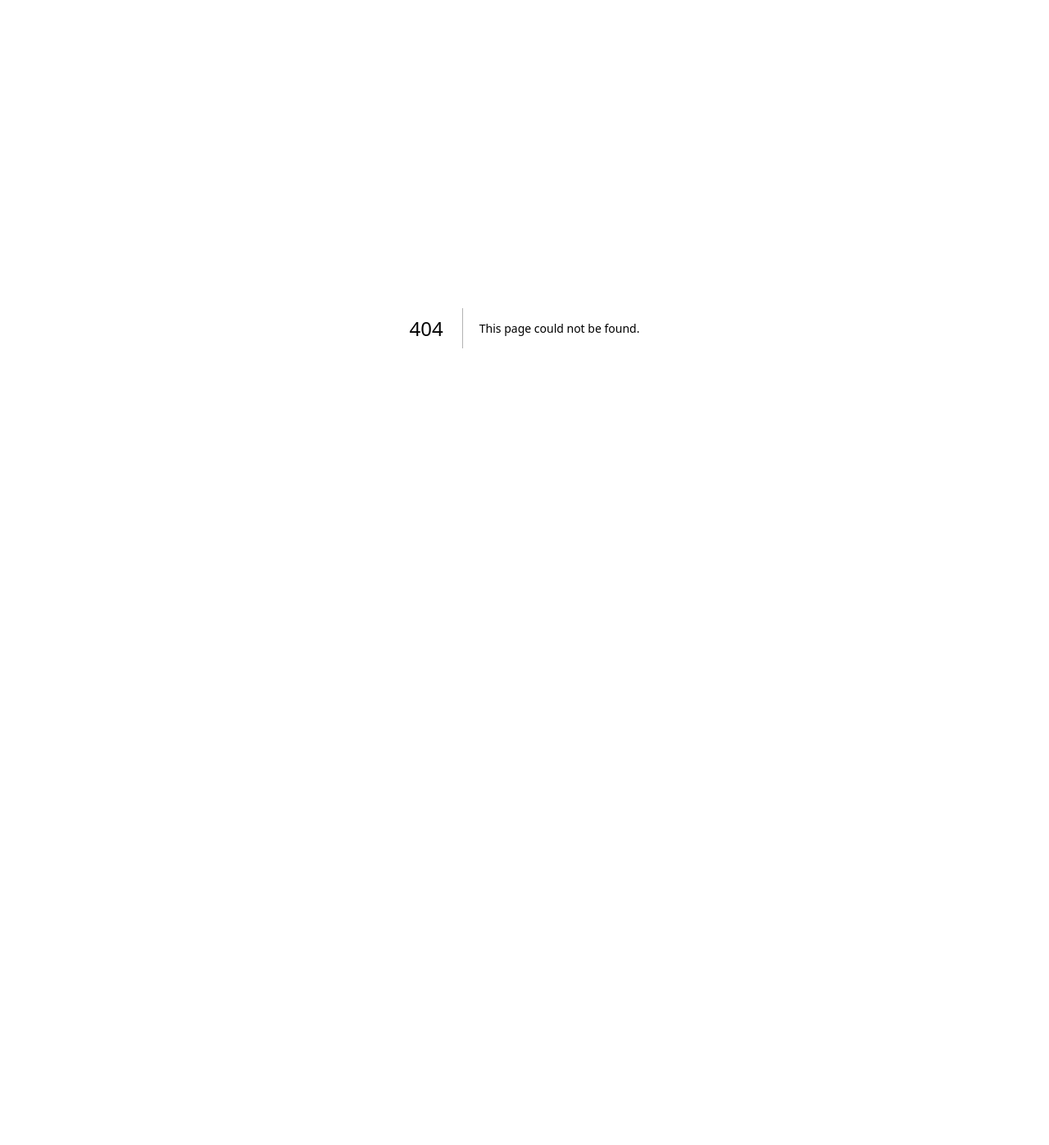
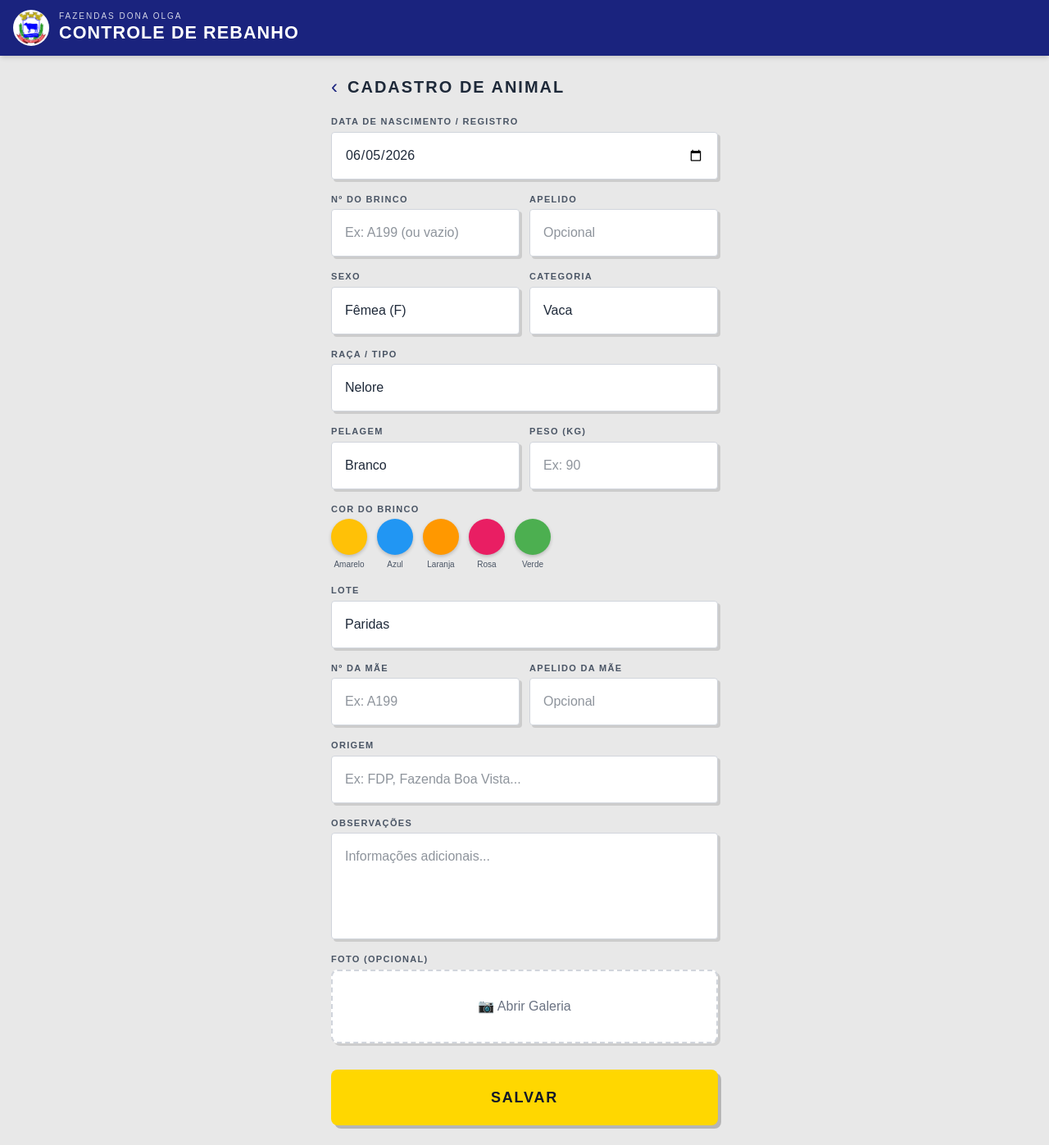
Before and after one commit to pedrosaulo4-pessoal/fazendas-dona-olga, a Next.js app: page /cadastro in a window 1280 px wide. Before the commit this address had no page. Shown: the whole page at 82% size. Before the commit the page ends 800 px from the top, so only its background shows below. Built offline with nearby package versions, Linux system fonts and the light colour scheme.

Commit message:
fix: allow overwrite on daily backup + add Cadastro de Animal to menu

```diff
--- a/src/app/api/backup/cron/route.ts
+++ b/src/app/api/backup/cron/route.ts
@@ -85,7 +85,7 @@ export async function GET(req: NextRequest) {
     const blob = await put(
       `APP-AFAZENDA/registros/${nomeArquivo}`,
       buffer,
-      { access: 'public', contentType: 'application/vnd.openxmlformats-officedocument.spreadsheetml.sheet' }
+      { access: 'public', allowOverwrite: true, contentType: 'application/vnd.openxmlformats-officedocument.spreadsheetml.sheet' }
     );
 
     return NextResponse.json({
--- /dev/null
+++ b/src/app/cadastro/page.tsx
@@ -0,0 +1,272 @@
+'use client';
+import { useState, useRef } from 'react';
+import { useRouter } from 'next/navigation';
+import FormPage from '@/components/FormPage';
+import CorBrinco from '@/components/CorBrinco';
+import { Campo, Input, Select, Textarea, BotaoSalvar, MensagemSucesso } from '@/components/CampoForm';
+
+const TIPOS = ['Nelore', 'Leiteiro', 'Angus', 'Girolando', 'Gir', 'Mestiço', 'Comum'];
+const ESPECIES = ['Vaca', 'Touro', 'Bezerro', 'Bezerra', 'Novilha', 'Novilho', 'Garrote', 'Garrotin'];
+const LOTES = ['Paridas', 'Bezerros Engorda', 'Novilhada', 'Leiteiro', 'Descarte', '24h', 'Perdido'];
+const PELAGENS = [
+  'Branco', 'Preto', 'Vermelho', 'Marrom Escuro', 'Marrom Claro', 'Amarelo', 'Rosilho',
+  'Moura (Cinza)', 'Marrom Chitado', 'Vermelho Chitado', 'Amarelo Chitado', 'Preto Chitado',
+  'Malhado (Cinza)', 'Malhado (Preto)', 'Malhado (Vermelho)', 'Malhado (Marrom)',
+];
+
+export default function CadastroManualPage() {
+  const router = useRouter();
+
+  const hoje = new Date().toISOString().split('T')[0];
+
+  const [form, setForm] = useState({
+    dataNascimento: hoje,
+    sexo: 'F',
+    tipo: 'Nelore',
+    espec: 'Vaca',
+    pelagem: 'Branco',
+    numero: '',
+    apelido: '',
+    pesoEstimado: '',
+    corBrinco: '',
+    lote: 'Paridas',
+    numeroMae: '',
+    apelidoMae: '',
+    origem: '',
+    observacoes: '',
+  });
+
+  const [foto, setFoto] = useState<File | null>(null);
+  const [preview, setPreview] = useState<string | null>(null);
+  const [loading, setLoading] = useState(false);
+  const [sucesso, setSucesso] = useState(false);
+  const [erro, setErro] = useState('');
+  const inputFotoRef = useRef<HTMLInputElement>(null);
+
+  function set(k: string, v: string) { setForm(f => ({ ...f, [k]: v })); }
+
+  // Quando muda o sexo, ajusta espec automaticamente (bezerro↔bezerra)
+  function handleSexo(v: string) {
+    set('sexo', v);
+    if (form.espec === 'Bezerro' && v === 'F') set('espec', 'Bezerra');
+    if (form.espec === 'Bezerra' && v === 'M') set('espec', 'Bezerro');
+  }
+
+  function handleFoto(e: React.ChangeEvent<HTMLInputElement>) {
+    const file = e.target.files?.[0];
+    if (!file) return;
+    setFoto(file);
+    const reader = new FileReader();
+    reader.onload = ev => setPreview(ev.target?.result as string);
+    reader.readAsDataURL(file);
+  }
+
+  async function handleSubmit(e: React.FormEvent) {
+    e.preventDefault();
+    setErro(''); setLoading(true);
+    try {
+      const origemObs = form.origem ? `Origem: ${form.origem}.` : '';
+      const obsBase = [origemObs, form.observacoes].filter(Boolean).join(' ');
+
+      const res = await fetch('/api/animais', {
+        method: 'POST',
+        headers: { 'Content-Type': 'application/json' },
+        body: JSON.stringify({
+          dataRegistro: new Date(form.dataNascimento).toISOString(),
+          status: 'Ativo',
+          sexo: form.sexo,
+          tipo: form.tipo,
+          espec: form.espec,
+          pelagem: form.pelagem,
+          numero: form.numero || null,
+          apelido: form.apelido || null,
+          observacoes: obsBase || null,
+          peso: form.pesoEstimado ? parseFloat(form.pesoEstimado) / 30 : null,
+          corBrinco: form.corBrinco || null,
+          lote: form.lote || null,
+          numeroMae: form.numeroMae || null,
+          apelidoMae: form.apelidoMae || null,
+          acao: 'cadastro-manual',
+        }),
+      });
+
+      if (!res.ok) {
+        const data = await res.json().catch(() => ({}));
+        throw new Error(data.error || `HTTP ${res.status}`);
+      }
+
+      const animalCriado = await res.json();
+
+      if (foto && animalCriado?.id) {
+        const nBrinco = form.numero || 'sem-brinco';
+        const fd = new FormData();
+        fd.append('foto', foto);
+        fd.append('animalId', String(animalCriado.id));
+        fd.append('numero', nBrinco);
+        fd.append('dataFoto', hoje);
+        await fetch('/api/foto', { method: 'POST', body: fd });
+      }
+
+      setSucesso(true);
+    } catch (err: unknown) {
+      const msg = err instanceof Error ? err.message : 'Erro desconhecido';
+      setErro(`Erro: ${msg}`);
+    } finally { setLoading(false); }
+  }
+
+  return (
+    <FormPage titulo="Cadastro de Animal">
+      <form onSubmit={handleSubmit} className="flex flex-col gap-4">
+
+        {/* Data de nascimento / registro */}
+        <Campo label="Data de Nascimento / Registro">
+          <Input
+            type="date"
+            value={form.dataNascimento}
+            onChange={e => set('dataNascimento', e.target.value)}
+            required
+          />
+        </Campo>
+
+        {/* Número e Apelido */}
+        <div className="grid grid-cols-2 gap-3">
+          <Campo label="Nº do Brinco">
+            <Input
+              value={form.numero}
+              onChange={e => set('numero', e.target.value)}
+              placeholder="Ex: A199 (ou vazio)"
+            />
+          </Campo>
+          <Campo label="Apelido">
+            <Input
+              value={form.apelido}
+              onChange={e => set('apelido', e.target.value)}
+              placeholder="Opcional"
+            />
+          </Campo>
+        </div>
+
+        {/* Sexo e Espécie */}
+        <div className="grid grid-cols-2 gap-3">
+          <Campo label="Sexo">
+            <Select value={form.sexo} onChange={e => handleSexo(e.target.value)} required>
+              <option value="F">Fêmea (F)</option>
+              <option value="M">Macho (M)</option>
+            </Select>
+          </Campo>
+          <Campo label="Categoria">
+            <Select value={form.espec} onChange={e => set('espec', e.target.value)} required>
+              {ESPECIES.map(s => <option key={s} value={s}>{s}</option>)}
+            </Select>
+          </Campo>
+        </div>
+
+        {/* Raça/Tipo */}
+        <Campo label="Raça / Tipo">
+          <Select value={form.tipo} onChange={e => set('tipo', e.target.value)} required>
+            {TIPOS.map(t => <option key={t} value={t}>{t}</option>)}
+          </Select>
+        </Campo>
+
+        {/* Pelagem e Peso */}
+        <div className="grid grid-cols-2 gap-3">
+          <Campo label="Pelagem">
+            <Select value={form.pelagem} onChange={e => set('pelagem', e.target.value)} required>
+              {PELAGENS.map(p => <option key={p} value={p}>{p}</option>)}
+            </Select>
+          </Campo>
+          <Campo label="Peso (KG)">
+            <Input
+              type="number"
+              step="0.1"
+              value={form.pesoEstimado}
+              onChange={e => set('pesoEstimado', e.target.value)}
+              placeholder="Ex: 90"
+            />
+          </Campo>
+        </div>
+
+        {/* Cor do brinco */}
+        <Campo label="Cor do Brinco">
+          <CorBrinco value={form.corBrinco} onChange={v => set('corBrinco', v)} />
+        </Campo>
+
+        {/* Lote */}
+        <Campo label="Lote">
+          <Select value={form.lote} onChange={e => set('lote', e.target.value)}>
+            <option value="">— Sem lote —</option>
+            {LOTES.map(l => <option key={l} value={l}>{l}</option>)}
+          </Select>
+        </Campo>
+
+        {/* Mãe */}
+        <div className="grid grid-cols-2 gap-3">
+          <Campo label="Nº da Mãe">
+            <Input
+              value={form.numeroMae}
+              onChange={e => set('numeroMae', e.target.value)}
+              placeholder="Ex: A199"
+            />
+          </Campo>
+          <Campo label="Apelido da Mãe">
+            <Input
+              value={form.apelidoMae}
+              onChange={e => set('apelidoMae', e.target.value)}
+              placeholder="Opcional"
+            />
+          </Campo>
+        </div>
+
+        {/* Origem */}
+        <Campo label="Origem">
+          <Input
+            value={form.origem}
+            onChange={e => set('origem', e.target.value)}
+            placeholder="Ex: FDP, Fazenda Boa Vista..."
+          />
+        </Campo>
+
+        {/* Observações */}
+        <Campo label="Observações">
+          <Textarea
+            value={form.observacoes}
+            onChange={e => set('observacoes', e.target.value)}
+            placeholder="Informações adicionais..."
+          />
+        </Campo>
+
+        {/* Foto */}
+        <Campo label="Foto (opcional)">
+          <div
+            onClick={() => inputFotoRef.current?.click()}
+            className="w-full border-2 border-dashed border-gray-300 rounded-lg bg-white
+                       shadow-[3px_3px_0_rgba(0,0,0,0.12)] flex flex-col items-center justify-center
+                       cursor-pointer active:bg-gray-50 transition-all"
+            style={{ minHeight: '90px' }}
+          >
+            {preview
+              ? <img src={preview} alt="Foto" className="max-h-40 rounded-lg object-contain my-2" />
+              : <span className="text-gray-500 text-base py-6">📷 Abrir Galeria</span>}
+          </div>
+          <input
+            ref={inputFotoRef}
+            type="file"
+            accept="image/*"
+            className="hidden"
+            onChange={handleFoto}
+          />
+        </Campo>
+
+        {erro && <p className="text-red-600 text-sm text-center">{erro}</p>}
+        <BotaoSalvar loading={loading} />
+      </form>
+
+      {sucesso && (
+        <MensagemSucesso
+          msg="Animal cadastrado com sucesso!"
+          onClose={() => router.push('/menu')}
+        />
+      )}
+    </FormPage>
+  );
+}
--- a/src/app/menu/MenuClient.tsx
+++ b/src/app/menu/MenuClient.tsx
@@ -11,6 +11,11 @@ interface MenuItem {
 }
 
 const MENU_ITEMS: MenuItem[] = [
+  {
+    label: 'Cadastro de Animal',
+    href: '/cadastro',
+    roles: ['admin', 'veterinario'],
+  },
   {
     label: 'Informar nascimento',
     href: '/nascimento',
```
